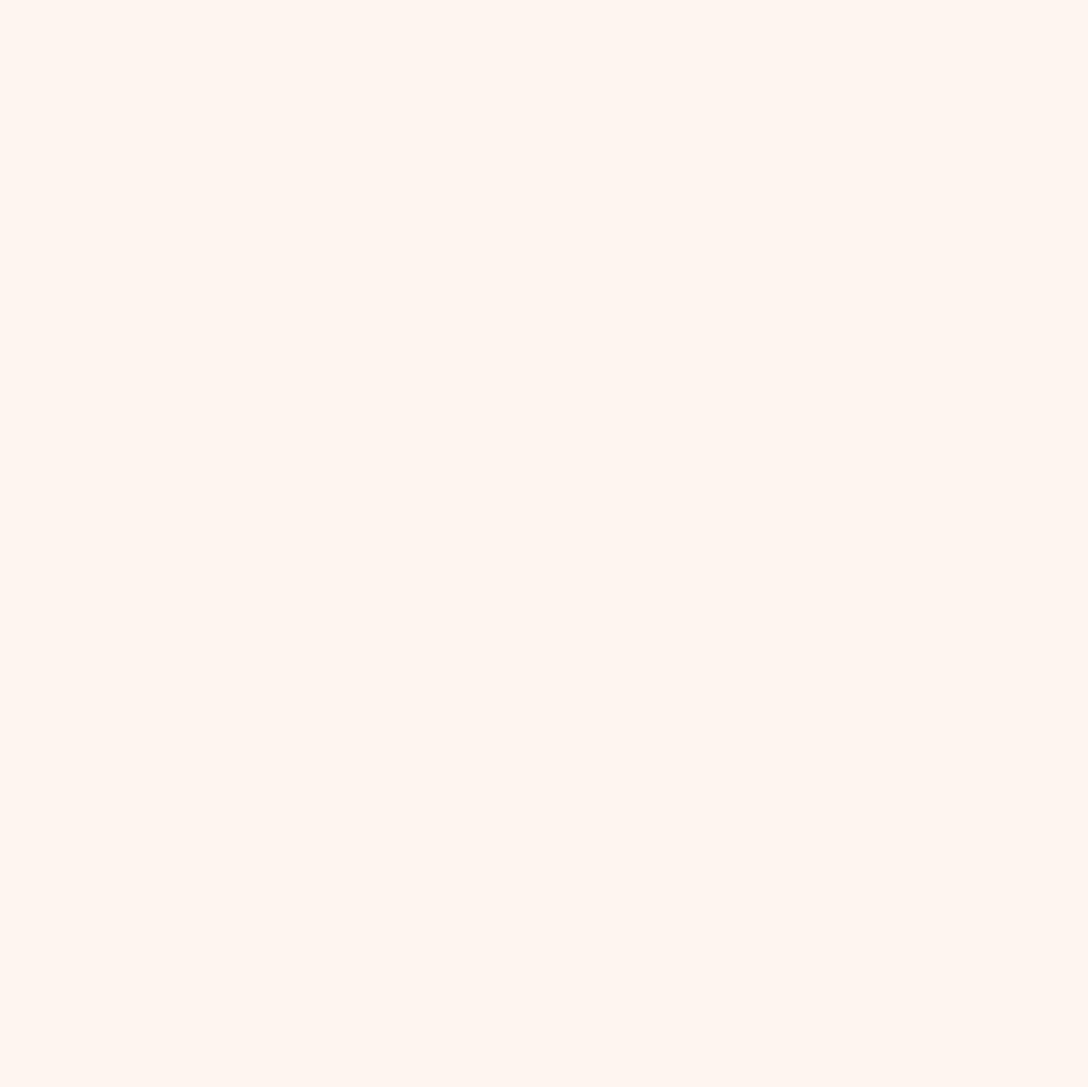
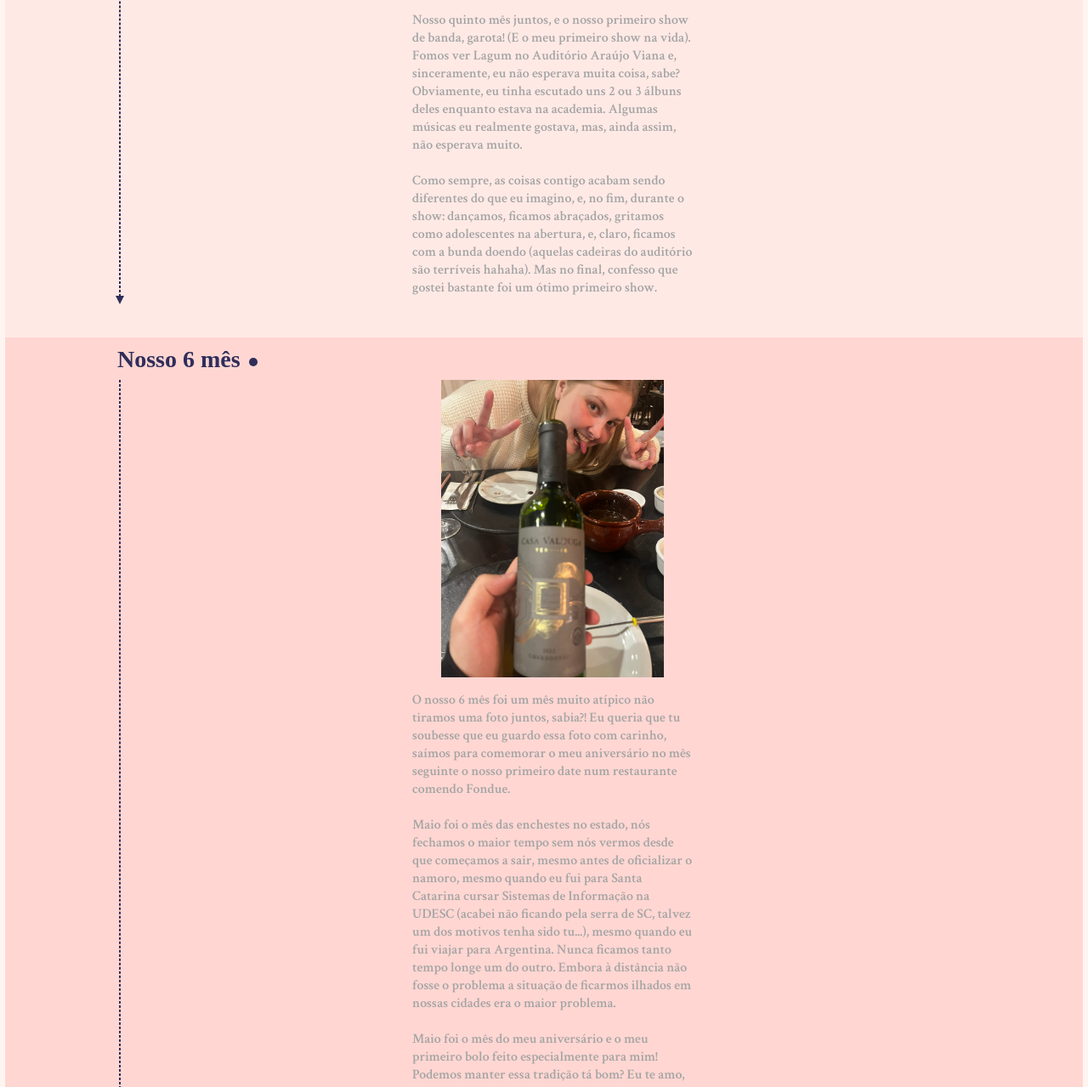
Before and after one commit to luccas-specht/nossos-12-meses, a plain HTML site: page index.html in a window 1280 px wide. Shown: the part 4561-5840 px from the top of the page at 85% size. Before the commit the page ends 4130 px from the top, so only its background shows below. Drawn offline with Linux system fonts and the light colour scheme; a web font is replaced by a local one.

Commit message:
feat: add sixth month

```diff
--- a/index.html
+++ b/index.html
@@ -109,7 +109,7 @@
       </section>
       <section class="primary-background-class" id="section-5">
         <main class="container">
-        <h1 class="month-title">Nosso 3 mês</h1>
+        <h1 class="month-title">Nosso 4 mês</h1>
         <div class="content">
           <span class="dashed-border"></span>
           <div class="main-content">
@@ -120,6 +120,45 @@
                 Naquele mês, fomos para Arambaré com teus pais e tua família. Eu gostei bastante, senti que, aos poucos, fui conhecendo mais as pessoas, e a vergonha foi indo embora.
                 Tomamos nosso primeiro banho de lagoa, comemos um sorvete na sorveteria que lembrava tua infância, passeamos no "grande centro" de Arambaré, e conheci a Figueira da Paz (essa sim era grande, hahaha! Off topic: Sabia que é estimado que ela tenha entre 400 e 700 anos?!)
               <br></br>
+              Vou lembrar deste mês como um mês de carinho, ovos de Páscoa e banhos de lagoa.
+            </span>
+          </div>
+         </div>
+        </main>
+      </section>
+      <section class="secondary-background-class" id="section-6">
+        <main class="container">
+        <h1 class="month-title">Nosso 5 mês</h1>
+        <div class="content">
+          <span class="dashed-border"></span>
+          <div class="main-content">
+            <img src="assets/us/5.JPEG" alt="foto 5"/>
+            <span class="description-text">
+              Nosso quinto mês juntos, e o nosso primeiro show de banda, garota! (E o meu primeiro show na vida). Fomos ver Lagum no Auditório Araújo Viana e, sinceramente, eu não esperava muita coisa, sabe?
+              Obviamente, eu tinha escutado uns 2 ou 3 álbuns deles enquanto estava na academia. Algumas músicas eu realmente gostava, mas, ainda assim, não esperava muito.
+              <br></br>
+              Como sempre, as coisas contigo acabam sendo diferentes do que eu imagino, e, no fim, durante o show: dançamos, ficamos abraçados, gritamos como adolescentes na abertura, e, claro, ficamos com a bunda doendo (aquelas cadeiras do auditório são terríveis hahaha).
+              Mas no final, confesso que gostei bastante foi um ótimo primeiro show.
+            </span>
+          </div>
+         </div>
+        </main>
+      </section>
+      <section class="ternary-background-class" id="section-7">
+        <main class="container">
+        <h1 class="month-title">Nosso 6 mês</h1>
+        <div class="content">
+          <span class="dashed-border"></span>
+          <div class="main-content">
+            <img src="assets/us/6.JPEG" alt="foto 6"/>
+            <span class="description-text">
+              O nosso 6 mês foi um mês muito atípico não tiramos uma foto juntos, sabia?! Eu queria que tu soubesse que eu guardo essa foto com carinho, saímos para comemorar o meu aniversário no mês seguinte o nosso primeiro date num restaurante comendo Fondue.
+              <br></br>
+              Maio foi o mês das enchestes no estado, nós fechamos o maior tempo sem nós vermos desde que começamos a sair, mesmo antes de oficializar o namoro,
+              mesmo quando eu fui para Santa Catarina cursar Sistemas de Informação na UDESC (acabei não ficando pela serra de SC, talvez um dos motivos tenha sido tu...),
+              mesmo quando eu fui viajar para Argentina. Nunca ficamos tanto tempo longe um do outro. Embora à distância não fosse o problema a situação de ficarmos ilhados em nossas cidades era o maior problema.
+              <br></br>
+              Maio foi o mês do meu aniversário e o meu primeiro bolo feito especialmente para mim! Podemos manter essa tradição tá bom? Eu te amo, meu amor.
             </span>
           </div>
          </div>
```
Also changed, not shown: assets/us/6.JPEG (added).
